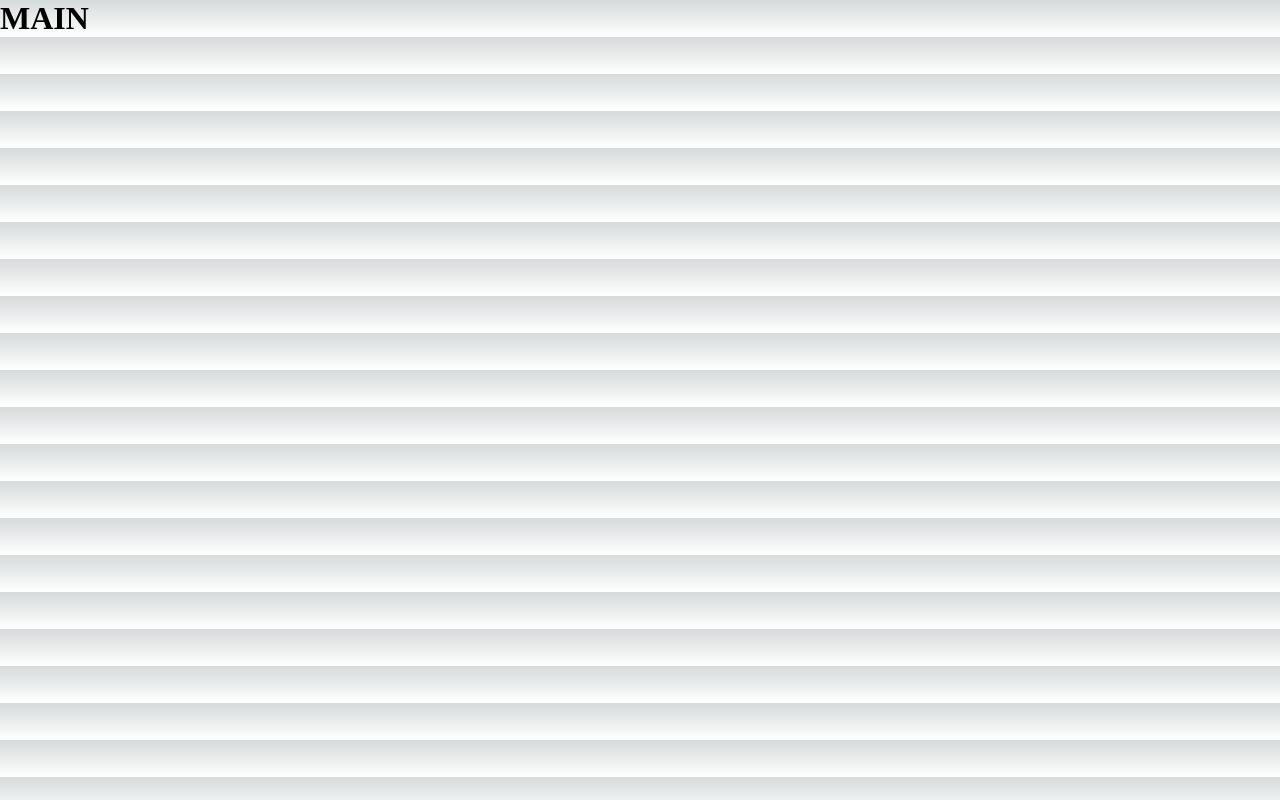
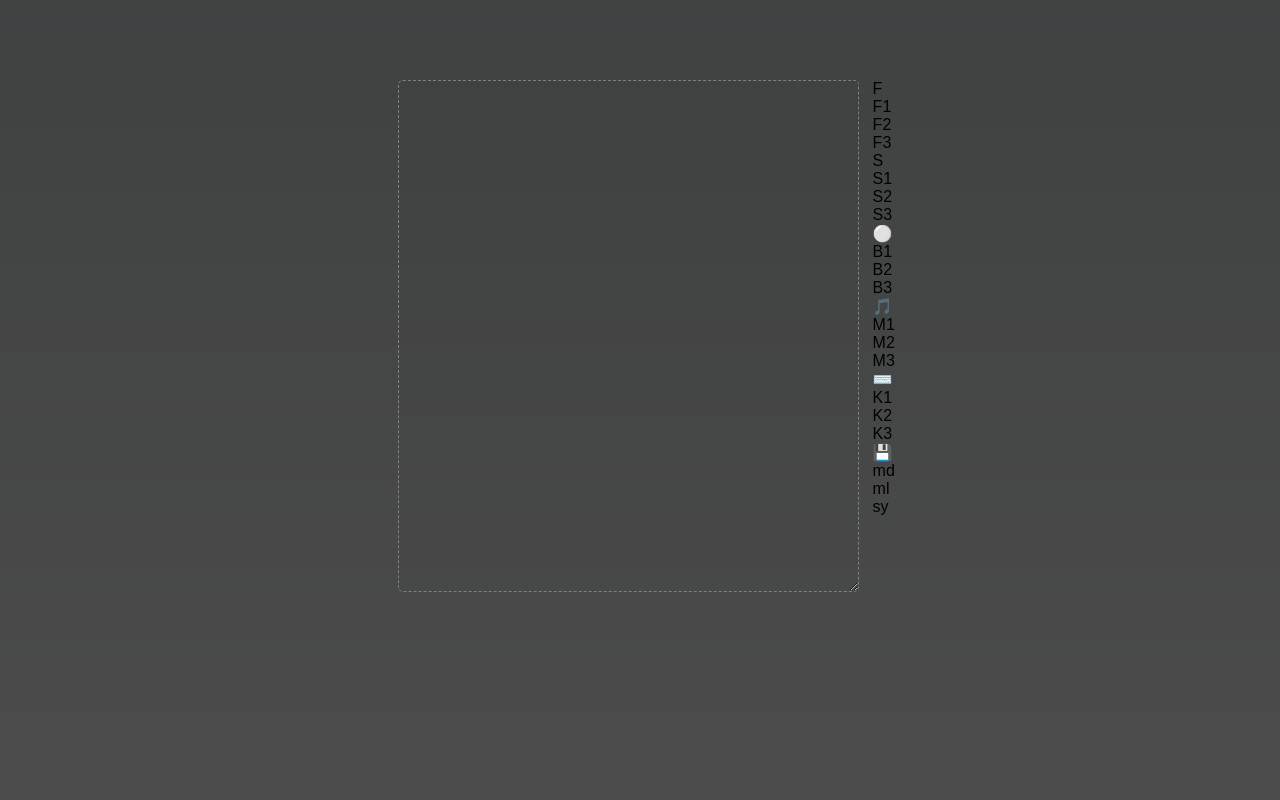
Before and after one commit to reinhardt021/firefly-next, a Next.js app in the folder next-app/: page / in a window 1280 px wide. Built offline with nearby package versions, Linux system fonts and the light colour scheme.

Commit message:
started copying over the CSS from teh Rails version

```diff
--- a/next-app/pages/index.js
+++ b/next-app/pages/index.js
@@ -1,4 +1,5 @@
 import Head from 'next/head'
+import styles from '../styles/Main.module.css'
 
 export default function Main() {
 
@@ -10,8 +11,57 @@ export default function Main() {
         <meta name="viewport" content="width=device-width, initial-scale=1" />
         <link rel="icon" href="/images/favicon.ico" />
       </Head>
-      <main className="body__mask body__mask--dark">
-        <h1> MAIN </h1>
+
+      <main className={`${styles['body__mask']} ${styles['body__mask--dark']}`}>
+        <div className={styles.row}>
+          <textarea className={`${styles.main} ${styles['main--dark']}`} autofocus></textarea>
+
+          <div className={styles.menu}>
+            <div className="menu__row">
+              <div className="menu__item menu__item--dark">F</div>
+              <div className="menu__item menu__option menu__option--dark">F1</div>
+              <div className="menu__item menu__option menu__option--dark menu__option--selected-dark">F2</div>
+              <div className="menu__item menu__option menu__option--dark">F3</div>
+            </div>
+
+            <div className="menu__row">
+              <div className="menu__item menu__item--dark">S</div>
+              <div className="menu__item menu__option menu__option--dark">S1</div>
+              <div className="menu__item menu__option menu__option--dark">S2</div>
+              <div className="menu__item menu__option menu__option--dark menu__option--selected-dark">S3</div>
+            </div>
+
+            <div className="menu__row">
+              <div className="menu__item menu__item--dark">⚪️</div>
+              <div className="menu__item menu__option menu__option--dark menu__option--selected-dark">B1</div>
+              <div className="menu__item menu__option menu__option--dark">B2</div>
+              <div className="menu__item menu__option menu__option--dark">B3</div>
+            </div>
+
+            <div className="menu__row">
+              <div className="menu__item menu__item--dark">🎵</div>
+              <div className="menu__item menu__option menu__option--dark menu__option--selected-dark">M1</div>
+              <div className="menu__item menu__option menu__option--dark">M2</div>
+              <div className="menu__item menu__option menu__option--dark">M3</div>
+            </div>
+
+            <div className="menu__row">
+              <div className="menu__item menu__item--dark">⌨️</div>
+              <div className="menu__item menu__option menu__option--dark">K1</div>
+              <div className="menu__item menu__option menu__option--dark menu__option--selected-dark">K2</div>
+              <div className="menu__item menu__option menu__option--dark">K3</div>
+            </div>
+
+            <div className="menu__row">
+              <div className="menu__item menu__item--dark">💾</div>
+              <div className="menu__item menu__option menu__option--dark">md</div>
+              <div className="menu__item menu__option menu__option--dark">ml</div>
+              <div className="menu__item menu__option menu__option--dark menu__option--selected-dark">sy</div>
+            </div>
+
+          </div>
+
+        </div>
       </main>
     </>
   );
--- /dev/null
+++ b/next-app/styles/Main.module.css
@@ -0,0 +1,193 @@
+
+.body--bg1 {
+    /*fallback for old browsers*/
+    background: #94c5f8;
+    /*Chrome 10-25, Safari 5.1-6*/
+    background: -webkit-linear-gradient(150deg, #94c5f8 1%, #a6e6ff 70%, #b1b5ea 100%);
+    /*W3C, IE 10+/ Edge, Firefox 16+, Chrome 26+, Opera 12+, Safari 7+*/
+    background: linear-gradient(150deg, #94c5f8 1%, #a6e6ff 70%, #b1b5ea 100%);
+}
+.body--bg2 {
+    background: #071B26;
+    background: -webkit-linear-gradient(150deg, #071B26 0%, #071B26 30%, #8A3B12 80%, #240E03 100%);
+    background: linear-gradient(150deg, #071B26 0%, #071B26 30%, #8A3B12 80%, #240E03 100%);
+}
+.body--bg3 {
+    background: url('/images/pz.jpg');
+    background-size: cover;
+}
+
+.body__mask {
+    width: 100%;
+    height: 100vh;
+    display: flex;
+    justify-content: center;
+    align-items: center;
+}
+.body__mask--light {
+    /*mask over bg to make more subtle*/
+    background: rgba(255,255,255,0.7);
+}
+.body__mask--dark {
+    /*mask over bg to make more subtle*/
+    background: rgba(0,0,0,0.7);
+}
+
+.row {
+    display: flex;
+    justify-content: center;
+    height: 80%;
+    min-width: 60%;
+}
+
+.main {
+    margin: 0 1em;
+    border-width: thin;
+    border-color: grey;
+    border-style: dashed;
+    border-radius: 5px;
+    height: 80%;
+    width: 60%;
+    background: rgba(0,0,0,0.01);
+    padding: 2em;
+    font-family: sans-serif;
+    /*cursor: '_'; // doesn't work*/
+    outline: none;
+}
+.main--light {
+    color: black;
+    text-shadow: 0 1px 5px rgba(255, 255, 255, 0.35);
+}
+.main--dark {
+    color: white;
+    text-shadow: 0 1px 5px rgba(0, 0, 0, 0.35);
+}
+
+.main--typing {
+    border-color: transparent;
+    background: transparent;
+    resize: none;
+}
+.menu--typing {
+    visibility: hidden;
+}
+
+
+.menu {
+    align-self: flex-start;
+}
+
+.menu__row {
+    display: flex;
+    justify-content: flex-start;
+    align-items: center;
+}
+
+.menu__item {
+    margin: 0.25em 0.05em;
+    border-radius: 100%;
+    width: 2em;
+    height: 2em;
+    /*for centering the icons*/
+    display: flex;
+    justify-content: center;
+    align-items: center;
+}
+.menu__item--light {
+    background: rgba(0,0,0,0.65);
+    color: white;
+    text-shadow: 0 1px 5px rgba(255, 255, 255, 0.35);
+}
+.menu__item--dark {
+    background: rgba(255,255,255,0.65);
+    color: black;
+    text-shadow: 0 1px 5px rgba(0, 0, 0, 0.35);
+}
+
+.menu__row .menu__option {
+    visibility: hidden;
+}
+.menu__row:hover .menu__option {
+    visibility: visible;
+}
+
+.menu__option {
+    font-size: 0.85em;
+}
+.menu__option--light {
+    background: rgba(0,0,0,0.45);
+}
+.menu__option--light:hover:not(.menu__option--selected-light) {
+    background: rgba(0,0,0,0.25);
+}
+.menu__option--selected-light {
+    background: rgba(0,0,0,0.65);
+}
+.menu__option--dark {
+    background: rgba(255,255,255,0.45);
+}
+.menu__option--dark:hover:not(.menu__option--selected-dark) {
+    background: rgba(255,255,255,0.25);
+}
+.menu__option--selected-dark {
+    background: rgba(255,255,255,0.65);
+}
+
+.blinking-cursor {
+    font-weight: 100;
+    font-size: 1em;
+    -webkit-animation: 1s blink step-end;
+    -moz-animation: 1s blink step-end infinite;
+    -ms-animation: 1s blink step-end infinite;
+    -o-animation: 1s blink step-end infinite;
+    animation: 1s blink step-end infinite;
+}
+@keyframes blink {
+    from, to {
+        color: transparent;
+    }
+    50% {
+        color: black;
+    }
+}
+@keyframes blink {
+    from, to {
+        color: transparent;
+    }
+    50% {
+        color: black;
+    }
+}
+@-moz-keyframes blink {
+    from, to {
+        color: transparent;
+    }
+    50% {
+        color: black;
+    }
+}
+
+@-webkit-keyframes blink {
+    from, to {
+        color: transparent;
+    }
+    50% {
+        color: black;
+    }
+}
+@-ms-keyframes blink {
+    from, to {
+        color: transparent;
+    }
+    50% {
+        color: black;
+    }
+}
+@-o-keyframes blink {
+    from, to {
+        color: transparent;
+    }
+    50% {
+        color: black;
+    }
+}
--- a/next-app/styles/globals.css
+++ b/next-app/styles/globals.css
@@ -85,7 +85,15 @@ body {
   overflow-x: hidden;
 }
 
+/* resetting height for full screen */
+html {
+  height: 100%;
+}
 body {
+  /*margin: 0 auto;*/
+  min-height: 100vh;
+  font-family: sans-serif;
+
   color: rbg(--foreground-rgb);
   background: linear-gradient(
       to bottom,
```
